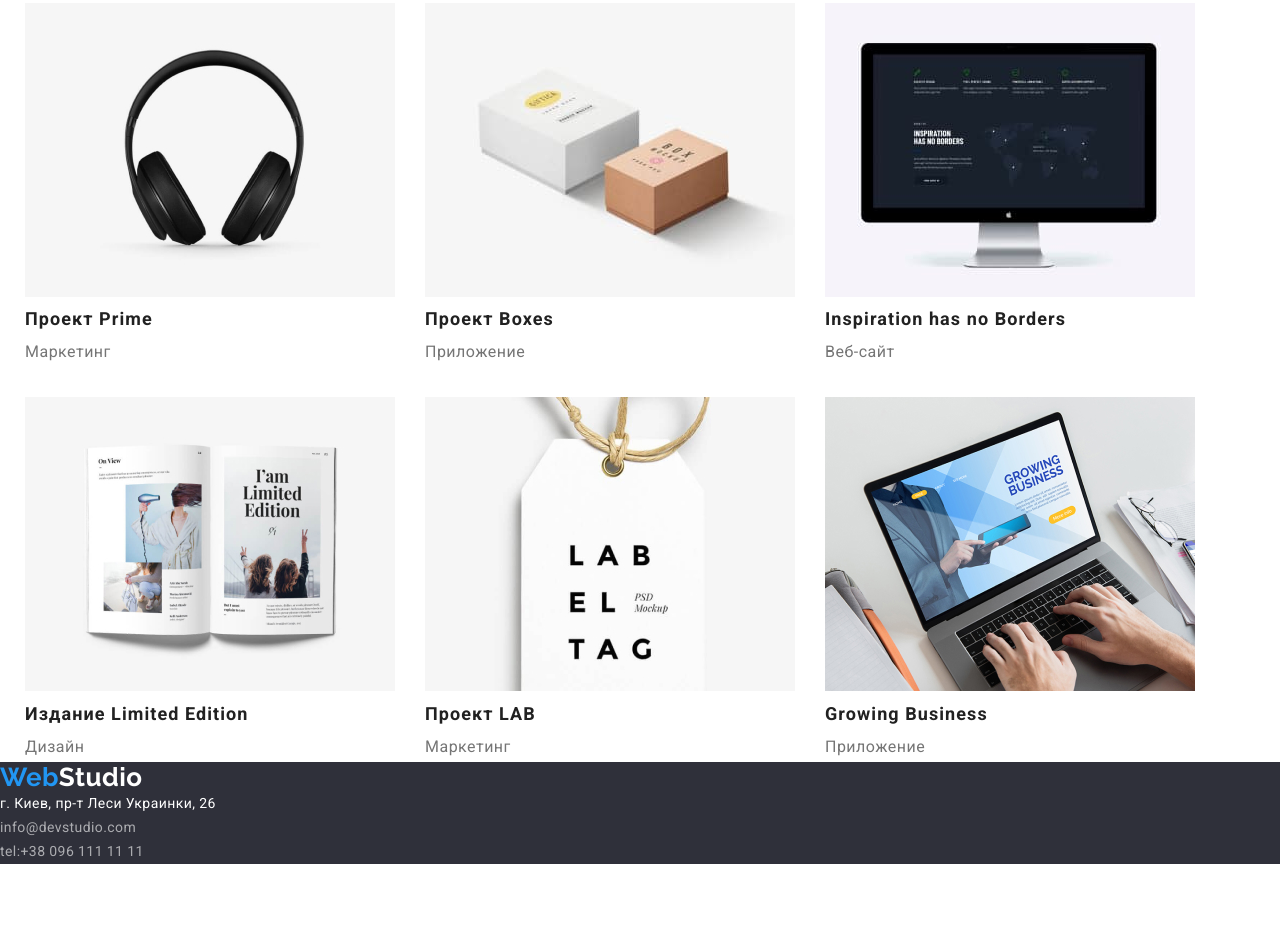
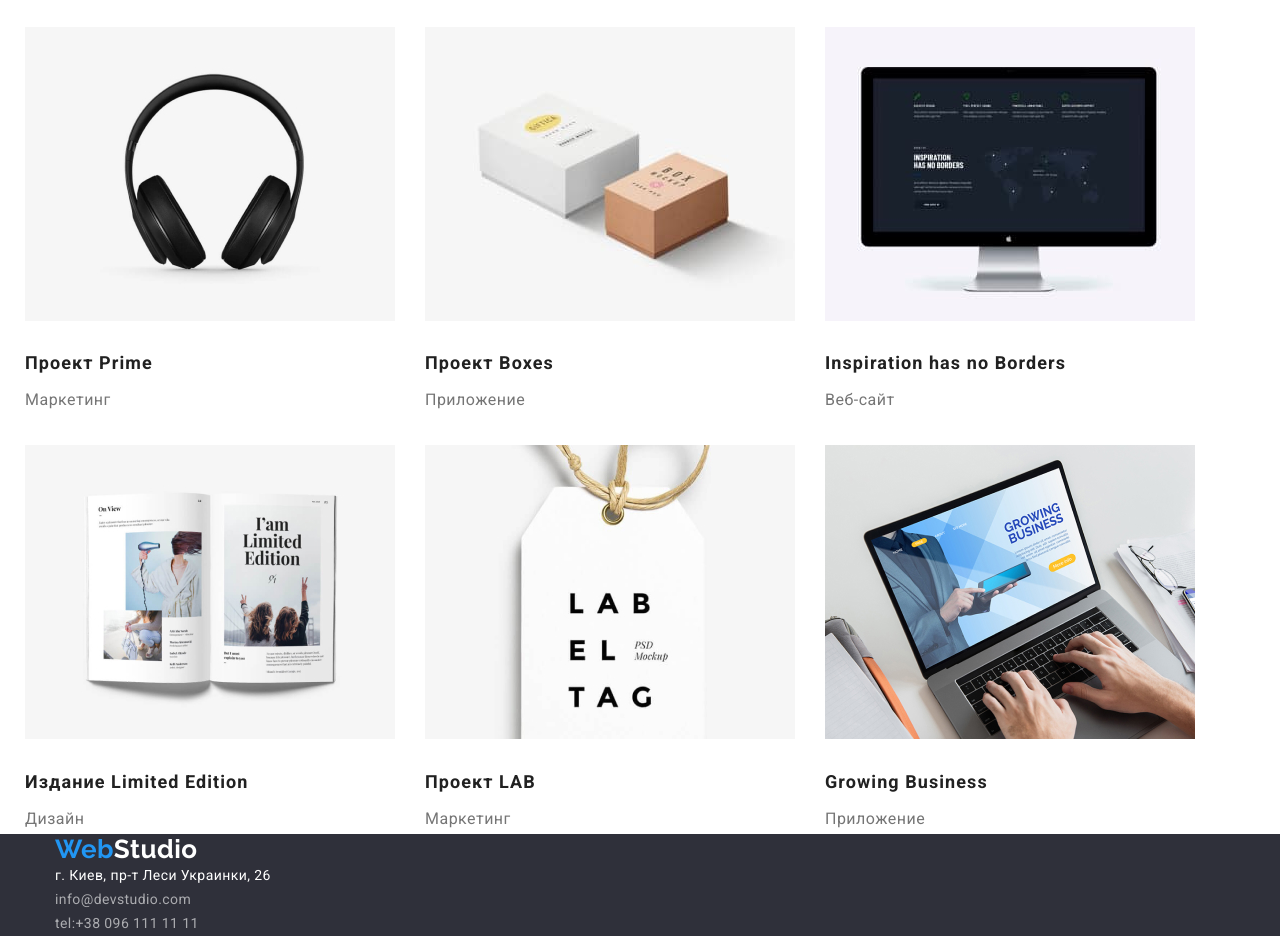
Before and after one commit to Yevhen777/goit-markup-hw-03, a plain HTML site: page portfolio.html in a window 1280 px wide. Shown: the part 646-1582 px from the top of the page. Before the commit the page ends 1510 px from the top, so only its background shows below. Drawn offline with nearby package versions, Linux system fonts and the light colour scheme.

Commit message:
home task

```diff
--- a/css/styles.css
+++ b/css/styles.css
@@ -190,6 +190,10 @@ body {
   color: var(--background-color);
   align-items: center;
   width: 696px;
+}
+.hero-title {
+  text-align: center;
+  padding-bottom: 30px;
 }
 
 .hero-btn {
@@ -501,6 +505,7 @@ body {
 .portfolio-list {
   margin-top: 30px;
   margin-right: 30px;
+  width: 370px;
 }
 .portfolio-title {
   font-weight: 700;
@@ -510,13 +515,18 @@ body {
   color: var(--text-color-main);
 }
 
+.portfolio-title {
+  margin-top: 20px;
+}
 .portfolio-item {
   font-size: 16px;
   line-height: 1.87;
   letter-spacing: 0.03em;
   color: var(--text-color-secondary);
 }
-
+.portfolio-item {
+  margin-top: 4px;
+}
 .logo {
   font-family: Raleway;
   font-weight: 700;
--- a/portfolio.html
+++ b/portfolio.html
@@ -131,6 +131,7 @@
     <!--Футер-->
 
     <footer class="footer-list">
+      <div class="container">
         <a href="" class="logo link"> Web<span class="logo-back">Studio</span></a>
         <address class="footer-info">
           <ul class="footer-info list">
@@ -139,6 +140,7 @@
             <li class="list-tel"><a href="" class="tel-footer link">tel:+38 096 111 11 11</a></li>
           </ul>
         </address>
+      </div>
     </footer>
   </body>
 </html>
```
Lines whose indentation alone changed are shown as unchanged.
